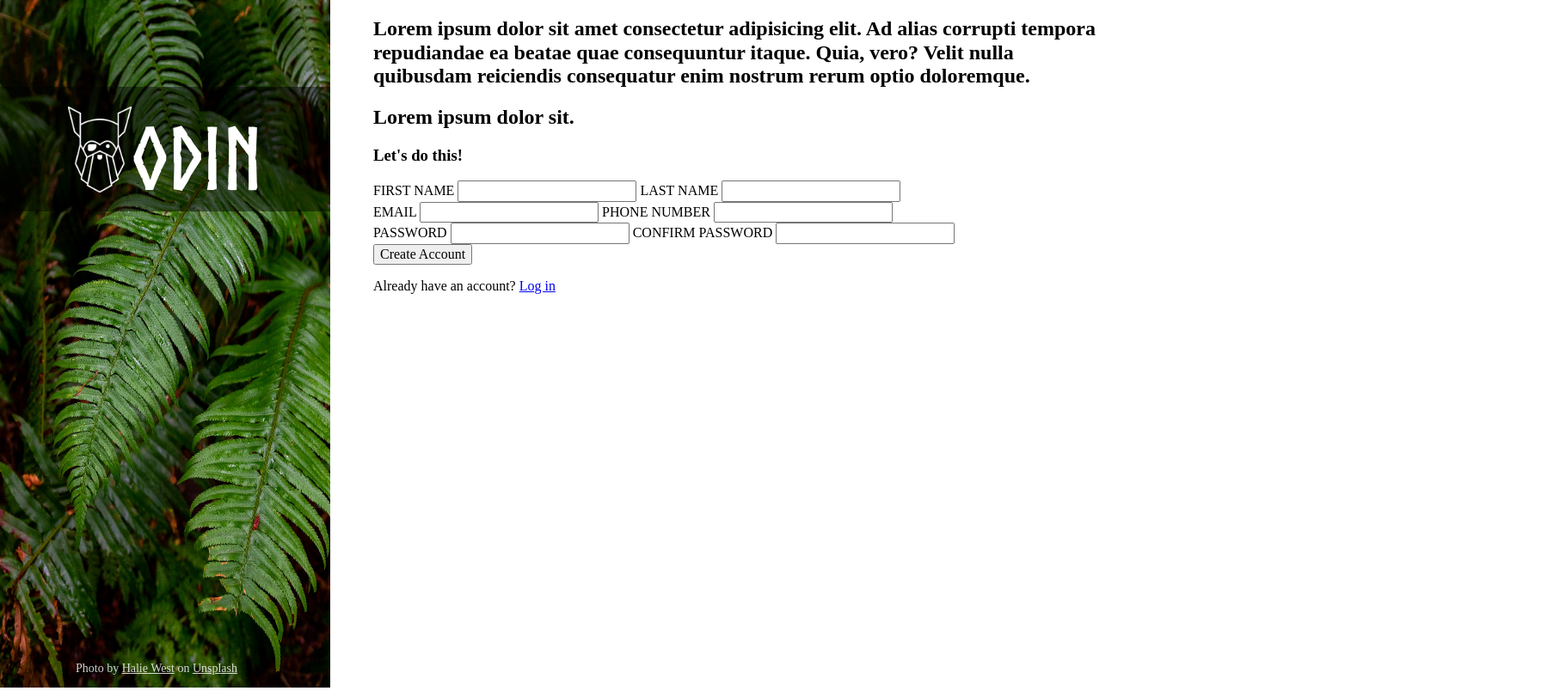
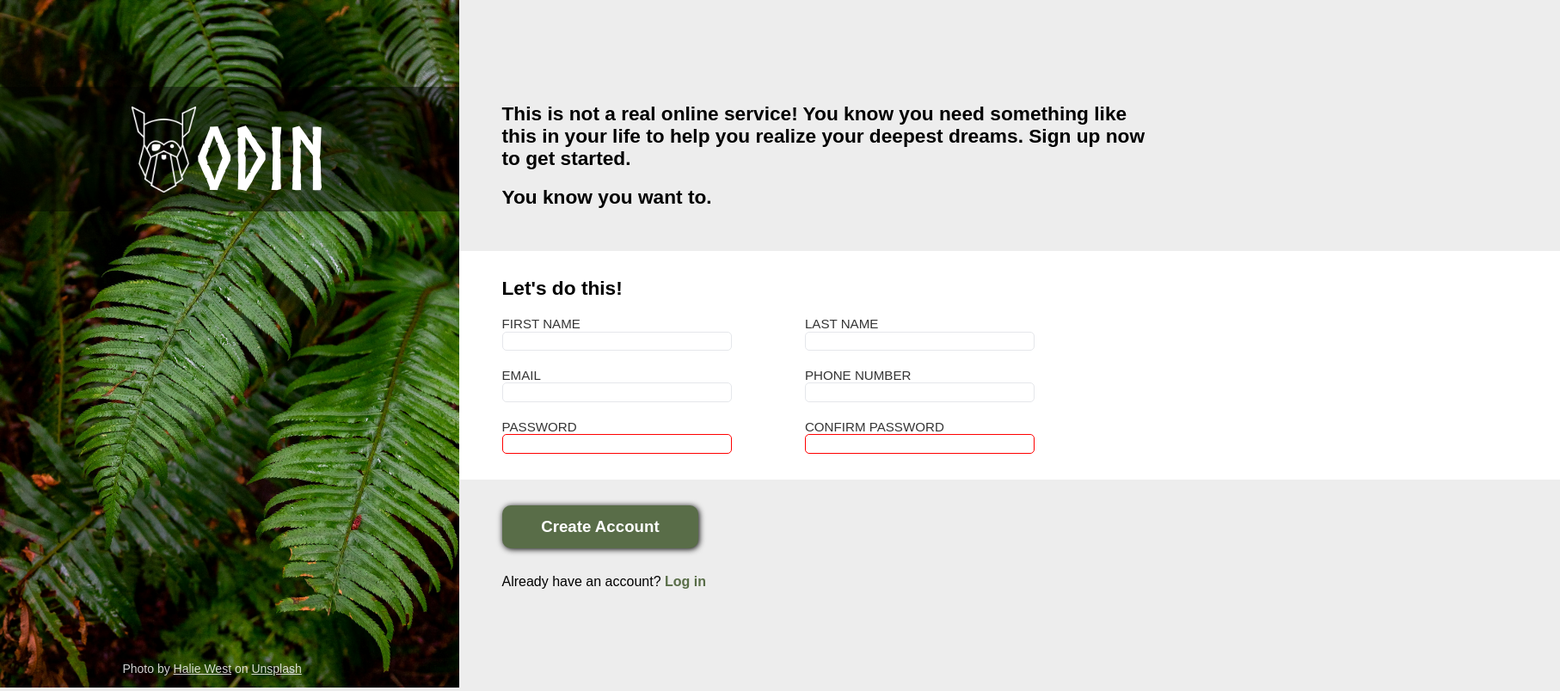
Before and after one commit to DavydTseluiko/sign-up-form, a plain HTML site: page index.html in a window 1280 px wide. Shown: the whole page at 86% size, 1814 px wide, since content can reach past the window. Drawn offline with Linux system fonts and the light colour scheme.

Commit message:
Style right side of the page

```diff
--- a/css/style.css
+++ b/css/style.css
@@ -4,6 +4,9 @@
 }
 
 body {
+  background-color: #ededed;
+  font-family: Arial, "Helvetica Neue", Helvetica, sans-serif;
+
   display: flex;
   gap: 50px;
 
@@ -17,8 +20,8 @@ body {
 }
 
 .background-image {
-  width: max(300px, 30vw);
-  height: 100vh;
+  width: auto;
+  height: 100%;
 }
 
 .logo {
@@ -62,3 +65,87 @@ h1 img {
 .copyright a {
   color: inherit;
 }
+
+.right-side {
+  width: 60vw;
+  margin-top: 100px;
+}
+
+.title {
+  font-size: clamp(1.125rem, 0.77rem + 0.811vw, 1.5rem);
+}
+
+.subtitle {
+  font-size: clamp(1.125rem, 0.77rem + 0.811vw, 1.5rem);
+  margin-bottom: 50px;
+}
+
+.background {
+  position: relative;
+  left: -50px;
+  padding: 30px 50px;
+  background-color: #fff;
+  width: 100vw;
+}
+
+.background h3 {
+  font-size: clamp(1.125rem, 0.77rem + 0.811vw, 1.5rem);
+  margin: 0 0 20px 0;
+}
+
+.form-row {
+  display: flex;
+  margin-bottom: 20px;
+  gap: clamp(1.875rem, -2.264rem + 9.459vw, 6.25rem);
+}
+
+.form-row:last-child {
+  margin-bottom: 0;
+}
+
+.form-row > div {
+  display: flex;
+  flex-direction: column;
+}
+
+.form-row > div > label {
+  font-size: clamp(0.75rem, 0.514rem + 0.541vw, 1rem);
+  color: #353535;
+}
+
+.form-row > div > input:focus {
+  box-shadow: 1px 1px 7px black;
+}
+
+.form-row > div > input {
+  border: 1px solid #e5e7eb;
+  border-radius: 5px;
+  width: clamp(9.375rem, 0.507rem + 20.27vw, 18.75rem);
+}
+
+.form-row:last-child > div > input:invalid {
+  border: 1px solid red;
+}
+
+.create-account {
+  background-color: #596d48;
+  border-radius: 10px;
+  color: white;
+  font-weight: bold;
+  border: none;
+  padding: clamp(0.75rem, 0.573rem + 0.405vw, 0.938rem) clamp(1.875rem, 0.693rem + 2.703vw, 3.125rem);
+  font-size: clamp(0.875rem, 0.52rem + 0.811vw, 1.25rem);
+  margin: 30px 0;
+  box-shadow: 1px 1px 7px black;
+  cursor: pointer;
+}
+
+.log-in {
+  margin: 0;
+}
+
+.log-in a {
+  text-decoration: none;
+  color: #596d48;
+  font-weight: bold;
+}
--- a/index.html
+++ b/index.html
@@ -28,41 +28,50 @@
       </p>
     </div>
     <div class="right-side">
-      <h2>
-        Lorem ipsum dolor sit amet consectetur adipisicing elit. Ad alias
-        corrupti tempora repudiandae ea beatae quae consequuntur itaque. Quia,
-        vero? Velit nulla quibusdam reiciendis consequatur enim nostrum rerum
-        optio doloremque.
+      <h2 class="title">
+        This is not a real online service! You know you need something like this
+        in your life to help you realize your deepest dreams. Sign up now to get
+        started.
       </h2>
-      <h2>Lorem ipsum dolor sit.</h2>
+      <h2 class="subtitle">You know you want to.</h2>
       <form action="#" method="get">
         <div class="background">
           <h3>Let's do this!</h3>
-          <div class="form-first-row">
+          <div class="form-row">
+            <div>
               <label for="fname">FIRST NAME</label>
               <input type="text" name="fname" id="fname" />
+            </div>
 
+            <div>
               <label for="lname">LAST NAME</label>
               <input type="text" name="lname" id="lname" />
             </div>
-          <div class="form-second-row">
+          </div>
+          <div class="form-row">
+            <div>
               <label for="email">EMAIL</label>
               <input type="email" name="email" id="email" />
+            </div>
 
+            <div>
               <label for="phone-number">PHONE NUMBER</label>
               <input type="tel" name="phone-number" id="phone-number" />
             </div>
-          <div class="form-third-row">
+          </div>
+          <div class="form-row">
+            <div>
               <label for="password">PASSWORD</label>
-            <input type="password" name="password" id="password" required />
+              <input type="password" name="password" id="password"
+              pattern="(?=.*\d)(?=.*[a-z]).{8,}" required />
+            </div>
 
+            <div>
               <label for="confirm-password">CONFIRM PASSWORD</label>
-            <input
-              type="password"
-              name="confirm-password"
+              <input type="password" name="confirm-password"
               id="confirm-password"
-              required
-            />
+              pattern="(?=.*\d)(?=.*[a-z]).{8,}" required />
+            </div>
           </div>
         </div>
         <button class="create-account">Create Account</button>
```
Lines whose indentation alone changed are shown as unchanged.
